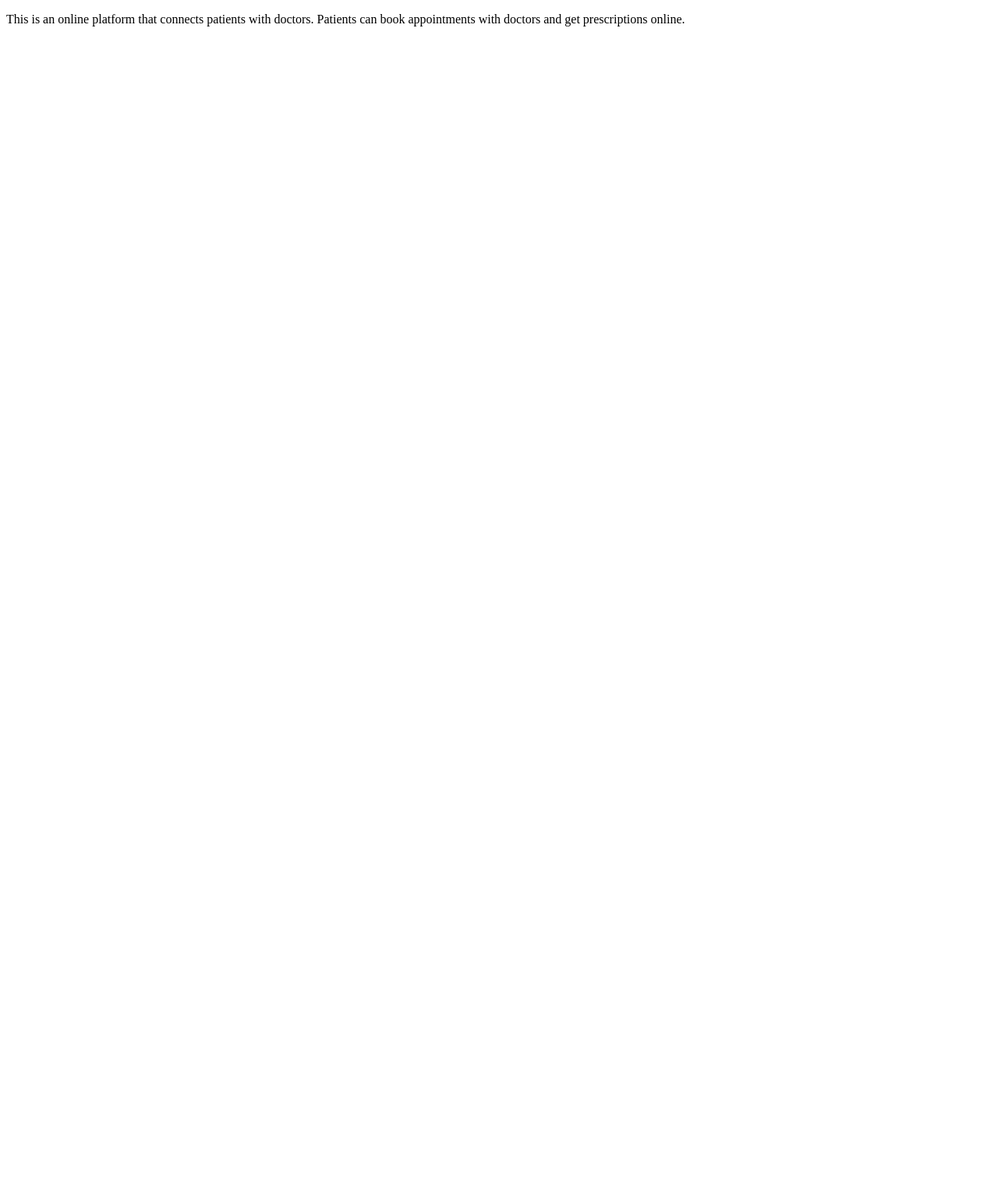
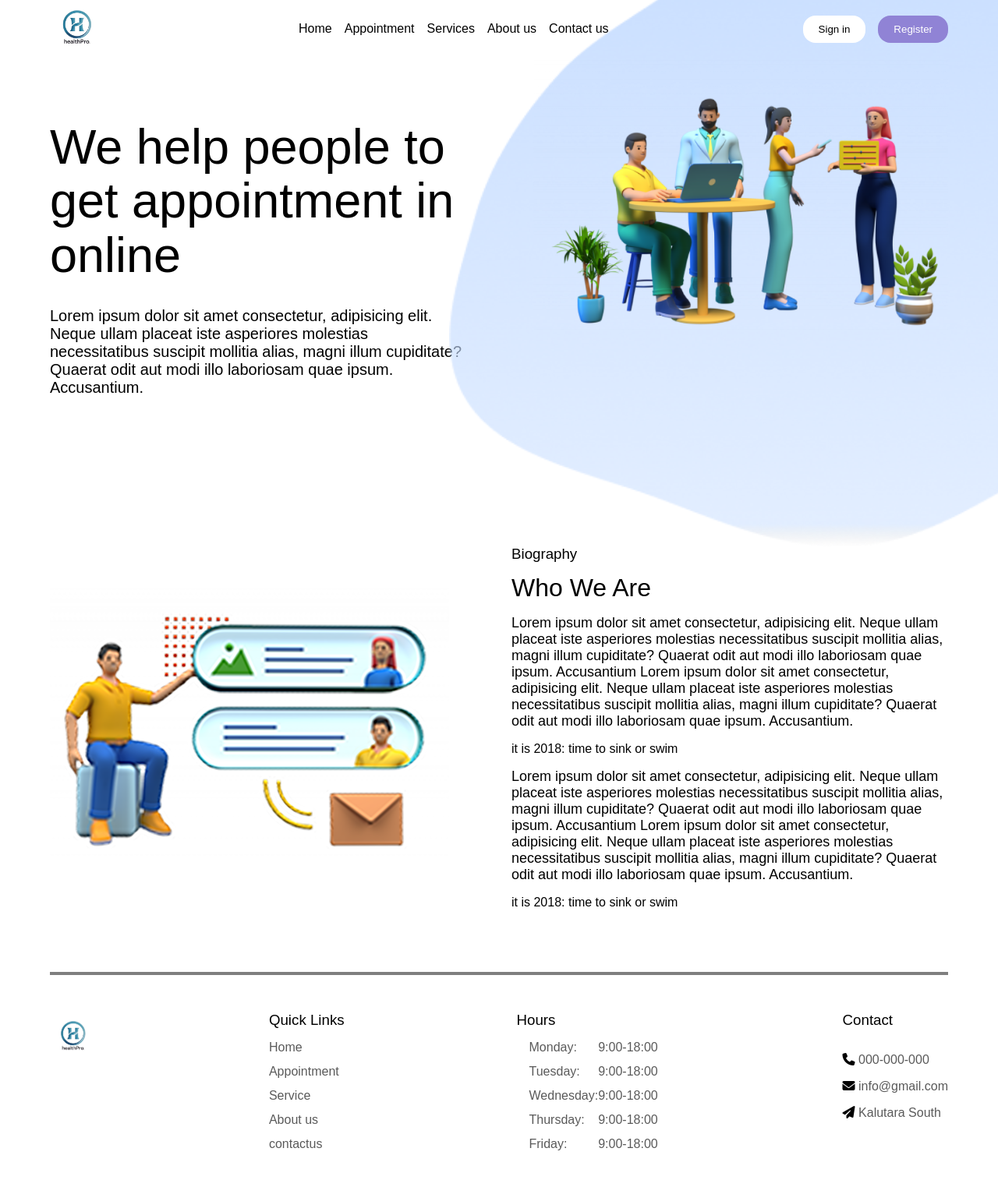
Before and after one commit to Ekudayo/health-pro, a plain HTML site: page index.html in a window 1280 px wide. Shown: the whole page at 78% size. Before the commit the page ends 800 px from the top, so only its background shows below. Drawn offline with Linux system fonts and the light colour scheme.

Commit message:
healthpro landing page

```diff
--- a/css/style.css
+++ b/css/style.css
@@ -0,0 +1,470 @@
+*,
+*::after,
+*::before {
+  margin: 0;
+  padding: 0;
+  box-sizing: border-box;
+}
+:root {
+  --primary-color: #f26a2e;
+  --secondary-color: #f7f7f7;
+  --background-color: #ffffff;
+  --border-color: #c1b5b5;
+  --text-color: #000000;
+  --font-family: "Poppins", sans-serif;
+  --btn-primary-color: #9083d5;
+  --transition: all 0.3s linear;
+}
+
+html {
+  scroll-behavior: smooth;
+}
+
+body {
+  background-color: var(--background-color);
+  color: var(--text-color);
+  font-family: var(--font-family);
+}
+img {
+  width: 100%;
+  height: auto;
+}
+ul {
+  list-style-type: none;
+}
+a {
+  text-decoration: none;
+  color: inherit;
+}
+h1,
+h2,
+h3,
+h4,
+h5,
+h6 {
+  font-family: var(--font-family);
+  font-weight: 500;
+  line-height: 1.1;
+}
+
+/* page one start */
+.information-start {
+  margin-bottom: 2rem;
+}
+.container {
+  width: 90vw;
+  margin: 0 auto;
+  max-width: 1170px;
+}
+/* bacground image */
+.bacground-img {
+  position: absolute;
+  right: 0;
+  /* top: 0; */
+  width: 55%;
+  height: 550px;
+}
+/* bacground image */
+/* nav styles start */
+header {
+  background-color: var(--primary-color);
+  color: var(--secondary-color);
+  padding: 1rem 0;
+}
+nav {
+  display: flex;
+  justify-content: space-between;
+  align-items: center;
+}
+.nav-lists {
+  display: flex;
+  gap: 1rem;
+  position: relative;
+}
+.hospital-logo {
+  max-width: 70px;
+}
+.auth {
+  display: flex;
+  gap: 1rem;
+  position: relative;
+}
+.Sign-in {
+  background-color: white;
+  padding: 10px 20px;
+  border-radius: 1rem;
+  cursor: pointer;
+  border: none;
+}
+.Sign-out {
+  background-color: rgba(144, 131, 213, 1);
+  color: white;
+  padding: 10px 20px;
+  border-radius: 1rem;
+  cursor: pointer;
+  border: none;
+}
+
+/* nav styles end */
+
+/* header style start*/
+.header-text {
+  display: flex;
+  gap: 10px;
+  text-align: center;
+  align-items: center;
+  flex-direction: column;
+  margin-top: 9px;
+}
+/* header style finish*/
+
+/* information style start*/
+.information {
+  margin-top: 5rem;
+  margin-bottom: 5rem;
+  display: flex;
+  gap: 5rem;
+  align-items: center;
+}
+.left-container {
+  flex: 1;
+}
+.left-container h1 {
+  max-width: 100%;
+  height: auto;
+  font-size: 63px;
+}
+.left-container p {
+  max-width: 100%;
+  margin-top: 2rem;
+  font-size: 20px;
+}
+
+.right-container {
+  position: relative;
+  flex: 1;
+}
+.hero-img-container {
+  position: absolute;
+  top: -300px;
+}
+.hero-imgone {
+  position: absolute;
+  right: 100px;
+}
+.hero-imgtwo {
+  position: relative;
+  top: -10px;
+  left: 60px;
+}
+/* information style end*/
+
+/* Appointment Styles start */
+.appointment {
+  margin-top: 5rem;
+}
+.appointment-heading {
+  max-width: 100%;
+  height: auto;
+  font-size: 4rem;
+  color: rgba(0, 0, 0, 0.5);
+}
+.appointment-container {
+  margin-top: 2rem;
+  display: grid;
+  grid-template-columns: repeat(2, 1fr);
+  gap: 1rem;
+}
+.appointment-container > input {
+  color: rgba(0, 0, 0, 0.5);
+  border: 2px solid rgba(0, 0, 0, 0.5);
+  padding: 20px;
+}
+.e {
+  margin-top: 1rem;
+  display: grid;
+  grid-template-columns: repeat(3, 1fr);
+  gap: 1rem;
+  flex: repeat(3);
+}
+.e > input {
+  color: rgba(0, 0, 0, 0.5);
+  border: 2px solid rgba(0, 0, 0, 0.5);
+  padding: 20px;
+}
+.g {
+  grid-column: 1/3;
+  margin-top: 1rem;
+  display: grid;
+  flex: repeat(3);
+  gap: 1rem;
+  grid-template-columns: repeat(2, 1fr);
+}
+.g > input {
+  color: rgba(0, 0, 0, 0.5);
+  border: 2px solid rgba(0, 0, 0, 0.5);
+  padding: 20px;
+}
+.f {
+  margin-top: 1rem;
+  color: rgba(0, 0, 0, 0.5);
+}
+.f > textarea {
+  width: 100%;
+  height: 100px;
+  padding: 10px;
+  border: 2px solid rgba(0, 0, 0, 0.5);
+}
+.register {
+  color: white;
+  padding: 10px 18px;
+  border-radius: 10px;
+  border: none;
+  background: linear-gradient(68.08deg, #9083d5 9.64%, #807593 92.49%);
+  text-align: center;
+  margin: auto;
+  display: block;
+  width: 200px;
+  margin: 1rem auto;
+}
+/* Appointment Styles end */
+
+/* horizontal line */
+.horizontal-line {
+  margin: 3rem auto;
+  /* border: 2px solid var(--border-color); */
+  border: 2px solid rgba(0, 0, 0, 0.5);
+}
+/* horizontal line */
+
+/* footer styles start */
+.contact-us {
+  display: flex;
+  justify-content: space-between;
+  margin-bottom: 2rem;
+  margin-bottom: 2rem;
+}
+.footer-img {
+  width: 60px;
+}
+.footer-title h3 {
+  margin-bottom: 1rem;
+}
+.footer-title li {
+  color: rgba(0, 0, 0, 0.65);
+}
+.fa-phone {
+  color: black;
+  margin-top: 1rem;
+}
+.fa-paper-plane {
+  color: black;
+  margin-top: 1rem;
+}
+.fa-envelope {
+  color: black;
+  margin-top: 1rem;
+}
+.footer-title-two {
+  color: rgba(0, 0, 0, 0.65);
+  display: flex;
+  flex-direction: row;
+  justify-content: space-within;
+  margin: 1rem;
+}
+.footer-title-one {
+  display: flex;
+  row-gap: 13px;
+  flex-direction: column;
+}
+.day {
+  display: flex;
+  row-gap: 13px;
+  flex-direction: column;
+}
+.time {
+  display: flex;
+  row-gap: 13px;
+  flex-direction: column;
+}
+/* footer styles start */
+/* page one end */
+
+/* page two start */
+/* .singup-page {
+/* bacground image */
+.bacground-img {
+  position: absolute;
+  right: 0;
+  top: 0;
+  width: 55%;
+  height: 600px;
+  margin-top: 2rem;
+}
+.bacground-img {
+  position: absolute;
+  right: 0;
+  /* top: 0; */
+  width: 55%;
+  height: 550px;
+}
+/* bacground image */
+
+/* nav styles start */
+
+.Sign-in {
+  background-color: white;
+  padding: 10px 20px;
+  border-radius: 1rem;
+  cursor: pointer;
+  border: none;
+}
+
+/* header style finish*/
+
+/* information style start*/
+.left-container {
+  flex: 1;
+}
+.left-container h1 {
+  max-width: 100%;
+  height: auto;
+  font-size: 63px;
+}
+.right-container {
+  position: relative;
+  flex: 1;
+  margin-top: 5rem;
+}
+/* information style end*/
+
+/* Appointment Styles for page two start */
+
+.page-two-information {
+  display: flex;
+  flex-direction: column;
+  right: 0;
+  max-width: 50%;
+  gap: 2rem;
+  margin-bottom: 2rem;
+  display: inline;
+}
+.heading-three {
+  color: rgba(0, 0, 0, 0.5);
+  max-width: 50%;
+  margin-top: 15px;
+  font-size: 16px;
+}
+.appointment-heading-two {
+  max-width: 100%;
+  height: auto;
+  font-size: 2rem;
+  color: rgba(0, 0, 0, 0.5);
+  margin-top: 13px;
+}
+.small-text {
+  display: flex;
+  flex-direction: row;
+  margin-top: 1rem;
+  padding: 1rem;
+  /* gap: 1rem; */
+  width: 230px;
+  nav-left: 0;
+  height: auto;
+  right: 0;
+  padding-left: 75%;
+}
+.small-text-one {
+  background: #9083d5;
+  padding: 1rem;
+}
+.small-text-two,
+.small-text-three {
+  background-color: #f7f7f7;
+  padding: 1rem;
+}
+/* Appointment Styles for page two end */
+
+/* horizontal line for page two start */
+.horizontal-line {
+  margin: 3rem auto;
+  /* border: 2px solid var(--border-color); */
+  border: 2px solid rgba(0, 0, 0, 0.5);
+}
+/* horizontal line for page two end */
+
+/* page two end */
+
+/* page three start */
+.biography {
+  margin-top: 12rem;
+  margin-bottom: 5rem;
+  display: flex;
+  gap: 5rem;
+  align-items: center;
+  flex-direction: row-reverse;
+}
+.left-biography-container {
+  flex: 1;
+}
+.left-biography-container h1 {
+  max-width: 70%;
+  height: auto;
+  font-size: 2rem;
+  margin-top: 1rem;
+}
+.left-biography-container p {
+  max-width: 100%;
+  height: auto;
+  font-size: 18px;
+  margin-top: 1rem;
+}
+.left-biography-container span {
+  display: block;
+  margin-top: 1rem;
+}
+.right-biography-cotainer {
+  flex: 1;
+}
+.left-container h1 {
+  max-width: 100%;
+  height: auto;
+  font-size: 63px;
+}
+
+/* page three end */
+
+/* media quary for all pages start */
+/* media quary forpage 0ne start*/
+@media screen and (max-width: 1220px) {
+  .container {
+    width: 90vw;
+    margin: 0 auto;
+    max-width: 1170px;
+  }
+  .information {
+    flex-direction: column;
+    gap: 2rem;
+  }
+  .information {
+    flex-direction: column;
+    gap: 2rem;
+  }
+  .left-container h1 {
+    font-size: 3rem;
+  }
+  .appointment-container {
+    grid-template-columns: 1fr;
+  }
+  .e {
+    grid-template-columns: 1fr;
+  }
+  .g {
+    grid-template-columns: 1fr;
+  }
+  .f {
+    grid-template-columns: 1fr;
+  }
+}
+/* media quary for page 0ne end*/
+/* media quary for all pages end */
--- a/index.html
+++ b/index.html
@@ -1,11 +1,150 @@
 <!DOCTYPE html>
 <html lang="en">
-<head>
-  <meta charset="UTF-8">
-  <meta name="viewport" content="width=device-width, initial-scale=1.0">
-  <title>This is develop branch</title>
-</head>
-<body>
-  <p>This is an online platform that connects patients with doctors. Patients can book appointments with doctors and get prescriptions online.</p>
-</body>
+  <head>
+    <meta charset="UTF-8" />
+    <meta name="viewport" content="width=device-width, initial-scale=1.0" />
+    <title>healthpro</title>
+    <link
+      rel="stylesheet"
+      href="https://cdnjs.cloudflare.com/ajax/libs/font-awesome/6.7.2/css/all.min.css"
+    />
+
+    <link rel="stylesheet" href="/css/style.css" />
+  </head>
+  <body>
+    <section class="singup-page-b">
+      <nav class="bacground-img">
+        <img src="/images/hero-bg.png" alt="b-top-pix" />
+      </nav>
+      <!-- navbar start -->
+      <nav class="container">
+        <section class="hospital-logo">
+          <img src="/images/healthpro-logo.png" alt="hospital-logo" />
+        </section>
+        <ul class="nav-lists">
+          <li class="nav-list"><a href="sign-up.html">Home</a></li>
+          <li class="nav-list"><a href="appointment.html">Appointment</a></li>
+          <li class="nav-list"><a href="/">Services</a></li>
+          <li class="nav-list"><a href="index.html">About us</a></li>
+          <li class="nav-list"><a href="dashboard.html">Contact us</a></li>
+        </ul>
+        <section class="auth">
+          <button class="Sign-in">Sign in</button>
+          <button class="Sign-out">Register</button>
+          <!-- <button class="Sign-out">Register</button> -->
+        </section>
+      </nav>
+      <!-- navbar end -->
+
+      <!-- information start -->
+
+      <section class="information container">
+        <section class="left-container">
+          <h1>We help people to get appointment in online</h1>
+          <p>
+            Lorem ipsum dolor sit amet consectetur, adipisicing elit. Neque
+            ullam placeat iste asperiores molestias necessitatibus suscipit
+            mollitia alias, magni illum cupiditate? Quaerat odit aut modi illo
+            laboriosam quae ipsum. Accusantium.
+          </p>
+        </section>
+        <section class="right-container">
+          <div class="hero-img-container">
+            <img src="/images/cleric-staff.png" />
+          </div>
+        </section>
+      </section>
+      <!-- information end -->
+
+      <!-- About us start -->
+
+      <!-- information start -->
+
+      <section class="biography container">
+        <section class="left-biography-container">
+          <h3>Biography</h3>
+          <h1>Who We Are</h1>
+          <p>
+            Lorem ipsum dolor sit amet consectetur, adipisicing elit. Neque
+            ullam placeat iste asperiores molestias necessitatibus suscipit
+            mollitia alias, magni illum cupiditate? Quaerat odit aut modi illo
+            laboriosam quae ipsum. Accusantium Lorem ipsum dolor sit amet
+            consectetur, adipisicing elit. Neque ullam placeat iste asperiores
+            molestias necessitatibus suscipit mollitia alias, magni illum
+            cupiditate? Quaerat odit aut modi illo laboriosam quae ipsum.
+            Accusantium.
+          </p>
+          <span>it is 2018: time to sink or swim</span>
+          <p>
+            Lorem ipsum dolor sit amet consectetur, adipisicing elit. Neque
+            ullam placeat iste asperiores molestias necessitatibus suscipit
+            mollitia alias, magni illum cupiditate? Quaerat odit aut modi illo
+            laboriosam quae ipsum. Accusantium Lorem ipsum dolor sit amet
+            consectetur, adipisicing elit. Neque ullam placeat iste asperiores
+            molestias necessitatibus suscipit mollitia alias, magni illum
+            cupiditate? Quaerat odit aut modi illo laboriosam quae ipsum.
+            Accusantium.
+          </p>
+          <span>it is 2018: time to sink or swim</span>
+        </section>
+        <section class="right-biography-container">
+          <!-- <div class="hero-img-container"> -->
+          <img src="/images/internet-staff.png" />
+          <!-- </div> -->
+        </section>
+      </section>
+      <!-- information end -->
+      <!-- About us end -->
+
+      <!-- horizontal line -->
+      <section class="horizontal-line container"></section>
+      <!-- horizontal line -->
+
+      <!--  contact-us start-->
+      <section class="contact-us container">
+        <section class="footer-img">
+          <img src="/images/healthpro-logo.png" alt="hospital-logo" />
+        </section>
+        <section class="footer-title">
+          <h3>Quick Links</h3>
+          <ul class="footer-title-one">
+            <li>Home</li>
+            <li>Appointment</li>
+            <li>Service</li>
+            <li>About us</li>
+            <li>contactus</li>
+          </ul>
+        </section>
+        <section class="footer-title">
+          <h3>Hours</h3>
+          <section class="footer-title-two">
+            <ul class="day">
+              <li>Monday:</li>
+              <li>Tuesday:</li>
+              <li>Wednesday:</li>
+              <li>Thursday:</li>
+              <li>Friday:</li>
+            </ul>
+            <ul class="time">
+              <li>9:00-18:00</li>
+              <li>9:00-18:00</li>
+              <li>9:00-18:00</li>
+              <li>9:00-18:00</li>
+              <li>9:00-18:00</li>
+            </ul>
+          </section>
+        </section>
+        <section class="footer-title">
+          <h3>Contact</h3>
+          <ul>
+            <li><i class="fa-solid fa-phone"></i> 000-000-000</li>
+            <li><i class="fa-solid fa-envelope"></i> info@gmail.com</li>
+            <li><i class="fa-solid fa-paper-plane"></i> Kalutara South</li>
+          </ul>
+        </section>
+      </section>
+      <!--  contact-us end-->
+    </section>
+    <!-- singup page end-->
+  </body>
 </html>
```
Also changed, not shown: images/auditor-img.png (added), images/background-img-2.png (added), images/background-pix-3.png (added), images/cleric-staff.png (added), images/doctor-img.png (added), images/famacist-img.png (added), images/healthpro-logo.png (added), images/hero-bg.png (added), images/internet-staff.png (added), images/patient -1.png (added), images/patient -2.png (added), images/patient-and-doctor.png (added).
